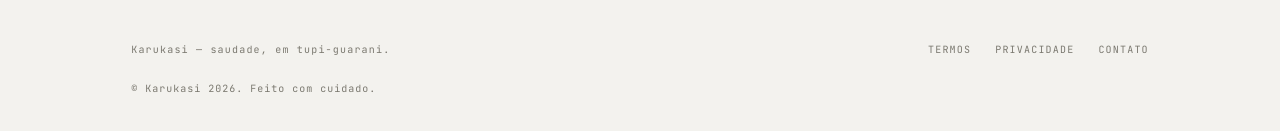
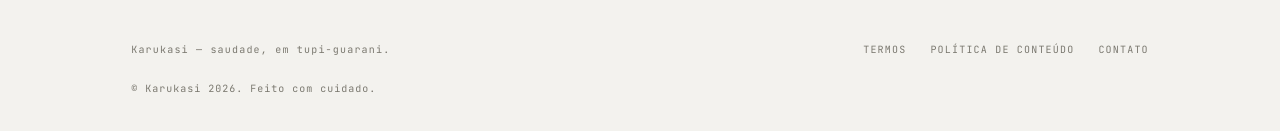
Before and after one commit to GuiAmaral85/Karukasi, a Next.js app: page / in a window 1280 px wide. Shown: the part 3840-3971 px from the top of the page. Built offline with nearby package versions, Linux system fonts and the light colour scheme.

Commit message:
feat: update footer links — add politica-de-conteudo, remove broken privacidade

```diff
--- a/app/page.tsx
+++ b/app/page.tsx
@@ -490,7 +490,7 @@ function SiteFooter() {
           >
             {[
               { label: 'Termos', href: '/termos' },
-              { label: 'Privacidade', href: '/privacidade' },
+              { label: 'Política de Conteúdo', href: '/politica-de-conteudo' },
               { label: 'Contato', href: 'mailto:contatokarukasi@gmail.com' },
             ].map(link => (
               <a
```
